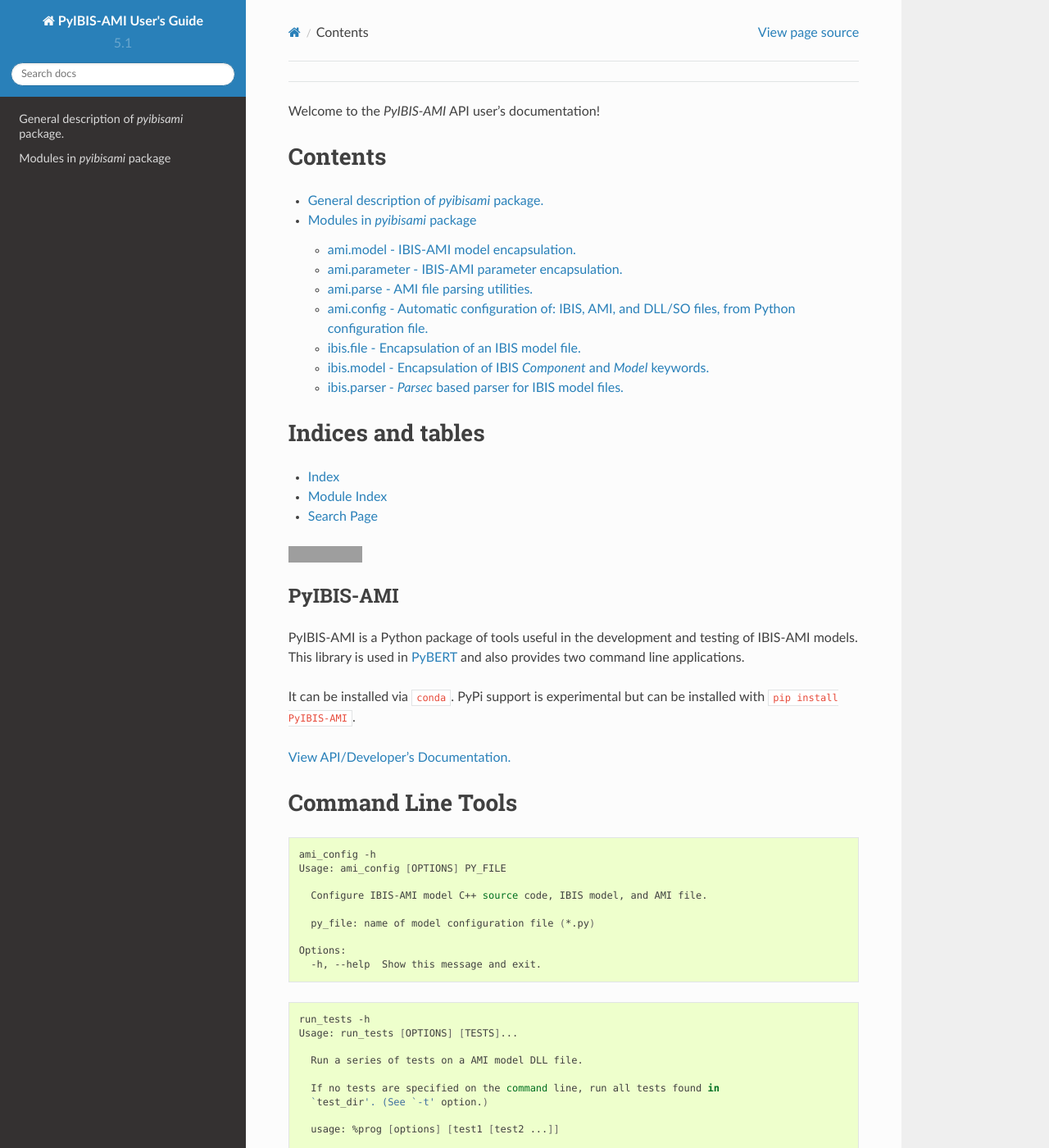
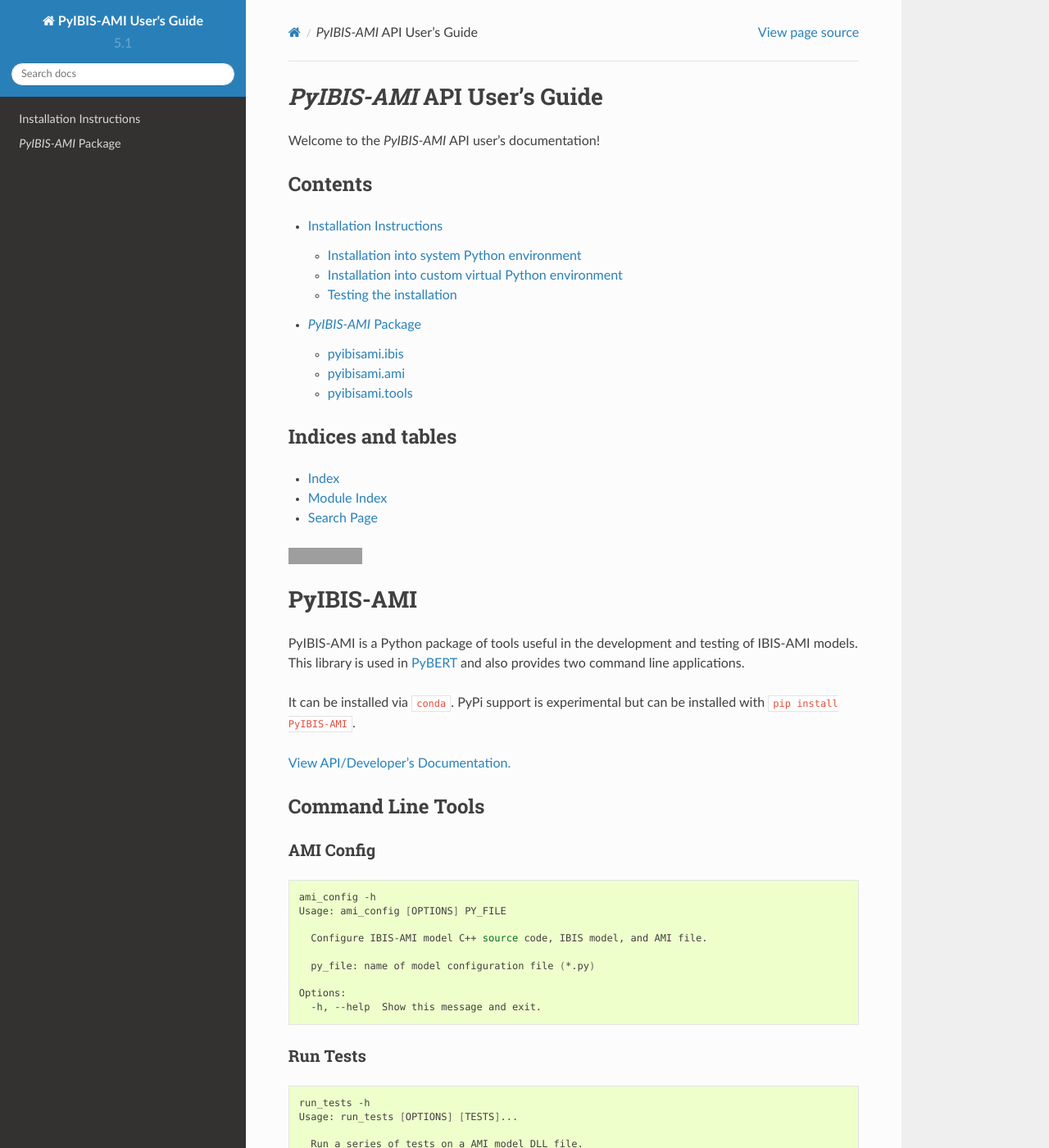
Before and after one commit to capn-freako/PyAMI, a Sphinx documentation site: the page built from docs/source/index.rst, in a window 1280 px wide and 1400 px high. Shown: the whole window at 82% size. Built offline with Sphinx 7.4.7 and the Read the Docs theme 2.0.0, drawn with Linux system fonts in a browser that asks for light colours; grey boxes are pictures that could not be loaded.

Commit message:
Final tweaks to Sphinx documentation.

```diff
--- /dev/null
+++ b/docs/source/ami.rst
@@ -0,0 +1,24 @@
+pyibisami.ami
+=============
+
+AMI related submodules in the *PyIBIS-AMI* package.
+
+config
+------
+
+.. automodule:: pyibisami.ami.config
+
+model
+-----
+
+.. automodule:: pyibisami.ami.model
+
+parameter
+---------
+
+.. automodule:: pyibisami.ami.parameter
+
+parser
+------
+
+.. automodule:: pyibisami.ami.parser
--- a/docs/source/conf.py
+++ b/docs/source/conf.py
@@ -1,6 +1,6 @@
 # -*- coding: utf-8 -*-
 #
-# PyBERT Developer Guide documentation build configuration file, created by
+# PyIBIS-AMI Developer Guide documentation build configuration file, created by
 # sphinx-quickstart on Tue Feb 10 10:04:12 2015.
 #
 # This file is execfile()d with the current directory set to its
@@ -34,15 +34,18 @@
     "sphinx.ext.napoleon",
     "sphinx.ext.coverage",
     "sphinx.ext.todo",
-    "sphinx.ext.autosummary",
+    # "sphinx.ext.autosummary",
     "m2r2",
 ]
-auto_doc_default_options = {
-   'undoc-members': True,
-   'inherited-members': False,
-   'show-inheritance': True,
+autodoc_default_options = {
+   "undoc-members": True,
+   "inherited-members": False,
+   "show-inheritance": True,
+   "members": True,
+   "exclude-members": "default_traits_view",
 }
 autodoc_mock_imports = ["matplotlib", "enable"]
+autoclass_content = "both"
 autodata_content = 'both'
 
 # Add any paths that contain templates here, relative to this directory.
@@ -213,11 +216,11 @@
 # html_search_scorer = 'scorer.js'
 
 # Output file base name for HTML help builder.
-htmlhelp_basename = "PyIBIS-AMIDeveloperGuidedoc"
+htmlhelp_basename = "PyIBIS-AMIUserGuidedoc"
 
 # -- Options for LaTeX output ---------------------------------------------
 
-latex_elements = {
+# latex_elements = {
     # The paper size ('letterpaper' or 'a4paper').
     #'papersize': 'letterpaper',
     # The font size ('10pt', '11pt' or '12pt').
@@ -226,14 +229,14 @@
     #'preamble': '',
     # Latex figure (float) alignment
     #'figure_align': 'htbp',
-}
+# }
 
 # Grouping the document tree into LaTeX files. List of tuples
 # (source start file, target name, title,
 #  author, documentclass [howto, manual, or own class]).
-latex_documents = [
-    ("index", "PyIBIS-AMIDeveloperGuide.tex", "PyIBIS-AMI Developer Guide Documentation", "David Banas", "manual"),
-]
+# latex_documents = [
+#     ("index", "PyIBIS-AMIDeveloperGuide.tex", "PyIBIS-AMI Developer Guide Documentation", "David Banas", "manual"),
+# ]
 
 # The name of an image file (relative to this directory) to place at the top of
 # the title page.
@@ -260,7 +263,7 @@
 
 # One entry per manual page. List of tuples
 # (source start file, name, description, authors, manual section).
-man_pages = [("index", "pyibis-amideveloperguide", "PyIBIS-AMI Developer Guide Documentation", ["David Banas"], 1)]
+# man_pages = [("index", "pyibis-amideveloperguide", "PyIBIS-AMI Developer Guide Documentation", ["David Banas"], 1)]
 
 # If true, show URL addresses after external links.
 # man_show_urls = False
@@ -271,17 +274,17 @@
 # Grouping the document tree into Texinfo files. List of tuples
 # (source start file, target name, title, author,
 #  dir menu entry, description, category)
-texinfo_documents = [
-    (
-        "index",
-        "PyIBIS-AMIDeveloperGuide",
-        "PyIBIS-AMI Developer Guide Documentation",
-        "David Banas",
-        "PyIBIS-AMIDeveloperGuide",
-        "One line description of project.",
-        "Miscellaneous",
-    ),
-]
+# texinfo_documents = [
+#     (
+#         "index",
+#         "PyIBIS-AMIDeveloperGuide",
+#         "PyIBIS-AMI Developer Guide Documentation",
+#         "David Banas",
+#         "PyIBIS-AMIDeveloperGuide",
+#         "One line description of project.",
+#         "Miscellaneous",
+#     ),
+# ]
 
 # Documents to append as an appendix to all manuals.
 # texinfo_appendices = []
--- /dev/null
+++ b/docs/source/ibis.rst
@@ -0,0 +1,19 @@
+pyibisami.ibis
+==============
+
+IBIS related submodules in the *PyIBIS-AMI* package.
+
+file
+----
+
+.. automodule:: pyibisami.ibis.file
+
+model
+-----
+
+.. automodule:: pyibisami.ibis.model
+
+parser
+------
+
+.. automodule:: pyibisami.ibis.parser
--- a/docs/source/index.rst
+++ b/docs/source/index.rst
@@ -3,7 +3,7 @@
    You can adapt this file completely to your liking, but it should at least
    contain the root `toctree` directive.
 
- *PyIBIS-AMI* API User's Guide
+*PyIBIS-AMI* API User's Guide
 ==============================
 
 Welcome to the *PyIBIS-AMI* API user's documentation!
--- /dev/null
+++ b/docs/source/install.rst
@@ -0,0 +1,31 @@
+Installation Instructions
+=========================
+
+Installation into system Python environment
+-------------------------------------------
+
+If you don't mind installing *PyIBIS-AMI* into your system Python package library then installation is as simple as:
+
+`pip install pyibis-ami`
+
+Installation into custom virtual Python environment
+---------------------------------------------------
+
+If, instead, you'd prefer to confine the *PyIBIS-AMI* package to a virtual environment, thus protecting your system Python installation from it, then execute these commands, in order:
+
+1. `python3 -m venv ~/.venv/pyibisami` (Creates a new Python virtual environment named "pyibisami".)
+
+2. `. ~/.venv/pyibisami/bin/activate` (on Windows: `. ~/.venv/pyibisami/Scripts/activate`) (Activates the new environment.)
+
+    - At this point, you should begin seeing "(pyibisami)" at the beginning of your command prompt, indicating that you have activated your `pyibisami` Python virtual environment activated.
+
+3. `pip install pyibis-ami` (Installs the *PyIBIS-AMI* package into your new virtual environment.)
+
+Testing the installation
+------------------------
+
+Either way, as a check on correct installation, run the following command:
+
+`python -c "import pyibisami"`
+
+And if you don't get a traceback/error then you've installed the package successfully!
--- a/docs/source/intro.rst
+++ /dev/null
@@ -1,4 +0,0 @@
-General description of *pyibisami* package.
--------------------------------------------
-
-.. automodule:: pyibisami
--- a/docs/source/modules.rst
+++ b/docs/source/modules.rst
@@ -1,44 +1,12 @@
-Modules in *pyibisami* package
-------------------------------
+*PyIBIS-AMI* Package
+====================
 
-ami.model - IBIS-AMI model encapsulation.
-*****************************************
+.. automodule:: pyibisami
 
-.. automodule:: pyibisami.ami.model
-   :members:
+.. toctree::
+   :maxdepth: 2
+   :caption: Modules:
 
-ami.parameter - IBIS-AMI parameter encapsulation.
-*************************************************
-
-.. automodule:: pyibisami.ami.parameter
-   :members:
-
-ami.parse - AMI file parsing utilities.
-***************************************
-
-.. automodule:: pyibisami.ami.parser
-   :members:
-
-ami.config - Automatic configuration of: IBIS, AMI, and DLL/SO files, from Python configuration file.
-*****************************************************************************************************
-
-.. automodule:: pyibisami.ami.config
-   :members:
-
-ibis.file - Encapsulation of an IBIS model file.
-************************************************
-
-.. automodule:: pyibisami.ibis.file
-   :members:
-
-ibis.model - Encapsulation of IBIS *Component* and *Model* keywords.
-********************************************************************
-
-.. automodule:: pyibisami.ibis.model
-   :members:
-
-ibis.parser - *Parsec* based parser for IBIS model files.
-*********************************************************
-
-.. automodule:: pyibisami.ibis.parser
-   :members:
+   ibis
+   ami
+   tools
--- /dev/null
+++ b/docs/source/tools.rst
@@ -0,0 +1,9 @@
+pyibisami.tools
+===============
+
+Misc. submodules in the *PyIBIS-AMI* package.
+
+run_tests
+---------
+
+.. automodule:: pyibisami.tools.run_tests
```
Also changed, not shown: other parts of docs/source/index.rst (+1 -1 lines), 4 other files.
